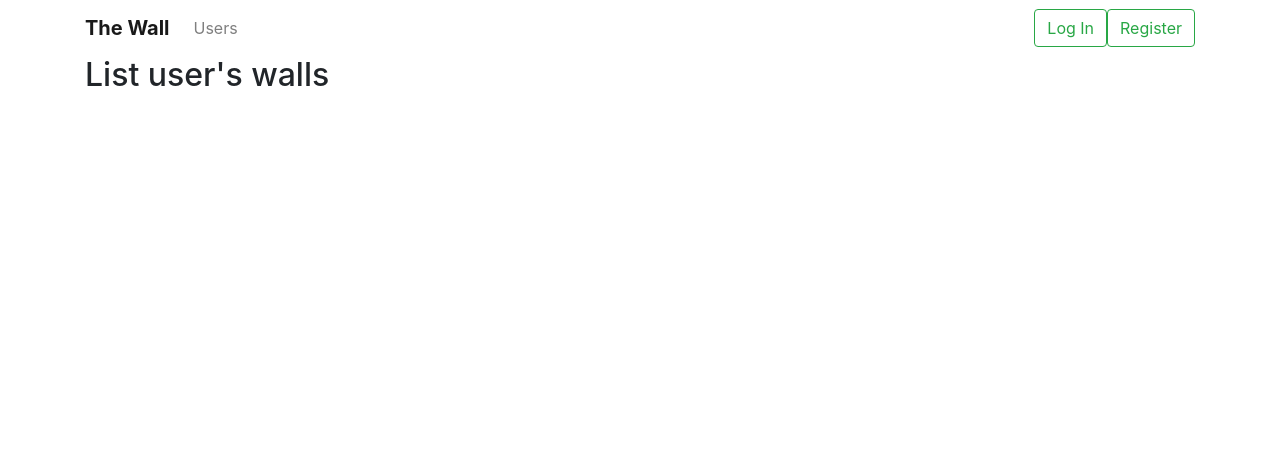
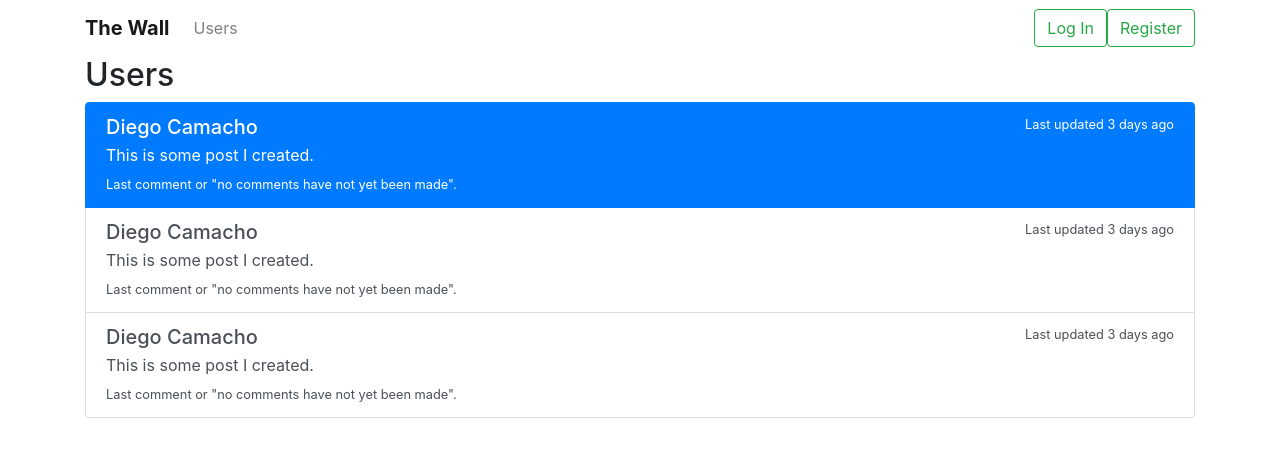
Before and after one commit to diegocam/Wall, a React app: page /users in a window 1280 px wide. Shown: the top 454 px of the page. Built offline with nearby package versions, Linux system fonts and the light colour scheme.

Commit message:
Update Users layout

```diff
--- a/src/components/Users.js
+++ b/src/components/Users.js
@@ -2,7 +2,34 @@ import React from 'react'
 
 const Wall = () => {
     return <div>
-        <h2>List user's walls</h2>
+        <h2>Users</h2>
+
+        <div className="list-group">
+        <a href="#" className="list-group-item list-group-item-action flex-column align-items-start active">
+            <div className="d-flex w-100 justify-content-between">
+                <h5 className="mb-1">Diego Camacho</h5>
+                <small>Last updated 3 days ago</small>
+            </div>
+            <p className="mb-1">This is some post I created.</p>
+            <small>Last comment or "no comments have not yet been made".</small>
+        </a>
+        <a href="#" className="list-group-item list-group-item-action flex-column align-items-start">
+            <div className="d-flex w-100 justify-content-between">
+                <h5 className="mb-1">Diego Camacho</h5>
+                <small>Last updated 3 days ago</small>
+            </div>
+            <p className="mb-1">This is some post I created.</p>
+            <small>Last comment or "no comments have not yet been made".</small>
+        </a>
+        <a href="#" className="list-group-item list-group-item-action flex-column align-items-start">
+            <div className="d-flex w-100 justify-content-between">
+                <h5 className="mb-1">Diego Camacho</h5>
+                <small>Last updated 3 days ago</small>
+            </div>
+            <p className="mb-1">This is some post I created.</p>
+            <small>Last comment or "no comments have not yet been made".</small>
+        </a>
+        </div>
     </div>
 }
 
```
